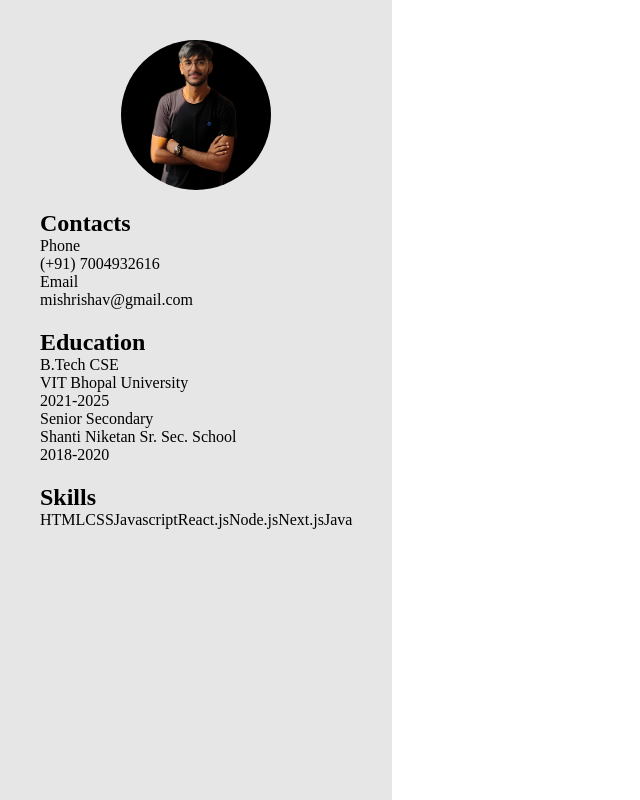
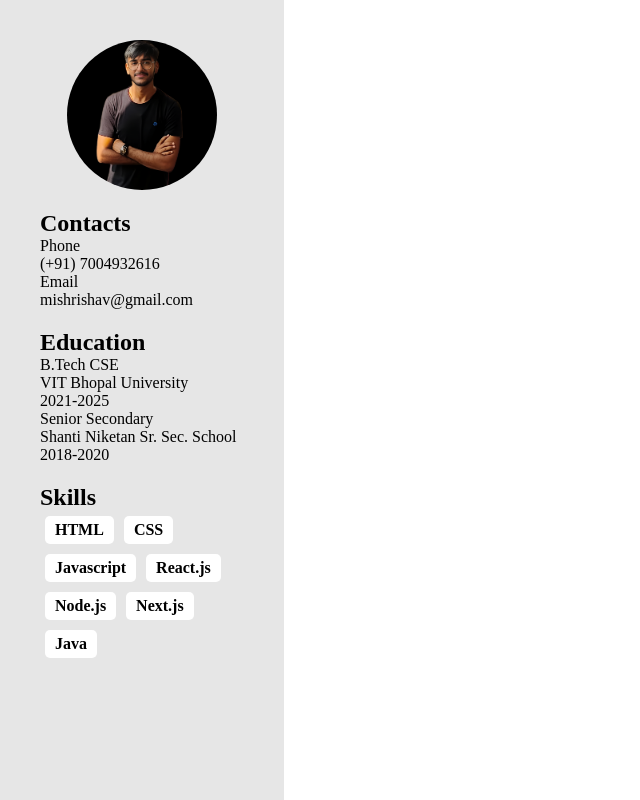
Before and after one commit to rissshaaav-dev/InteractiveResume, a plain HTML site: page index.html in a window 1280 px wide. Shown: the whole page, without its empty margins (0-640 px from the left). Drawn offline with Linux system fonts and the light colour scheme.

Commit message:
-Add styles for skill items

```diff
--- a/styles.css
+++ b/styles.css
@@ -29,8 +29,16 @@ body {
   aspect-ratio: square;
 }
 .sidearea section {
-    width: 100%;
+  width: 100%;
   text-align: left;
+}
+.sidearea .skillsSection .skillItem {
+  display: inline-block;
+  background-color: var(--white);
+  padding: 5px 10px;
+  margin: 5px;
+  border-radius: 5px;
+  font-weight: bold;
 }
 .mainarea {
   background-color: var(--white);
```
